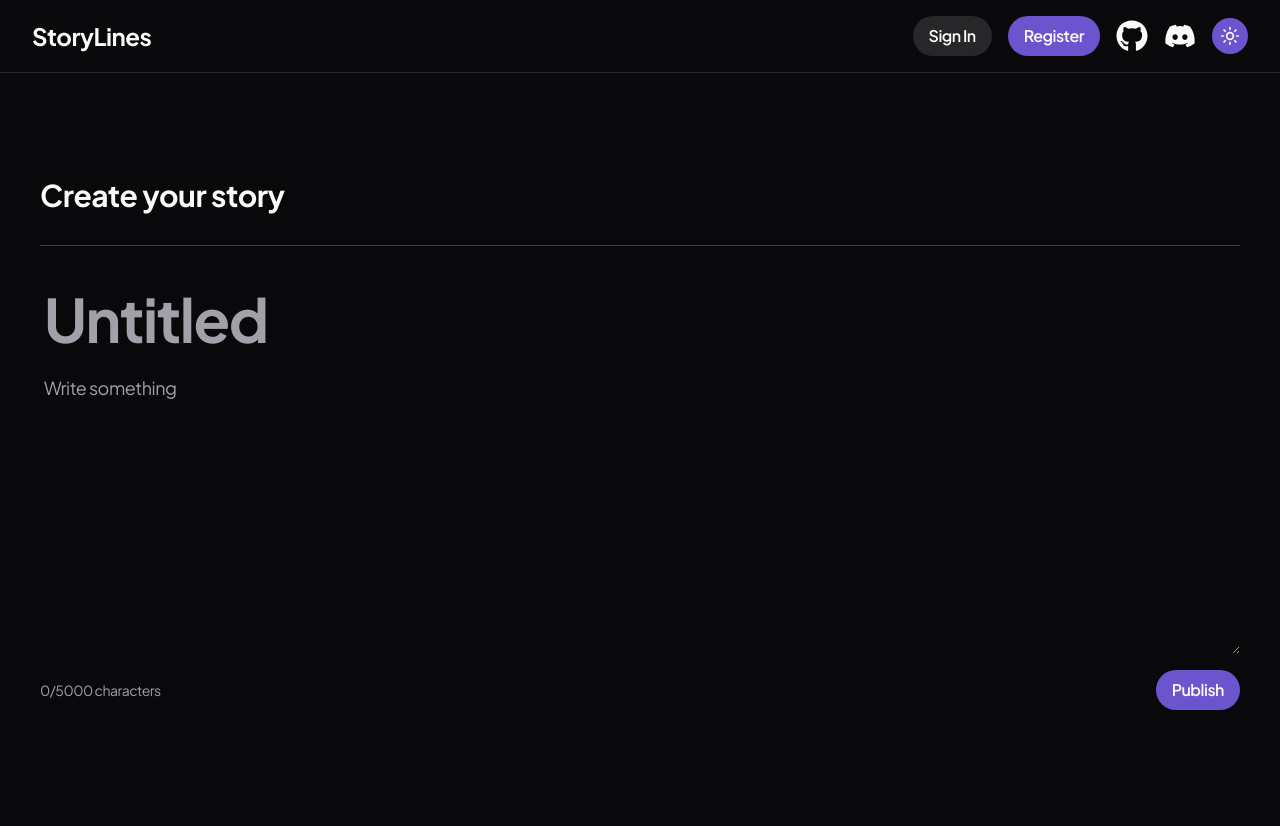
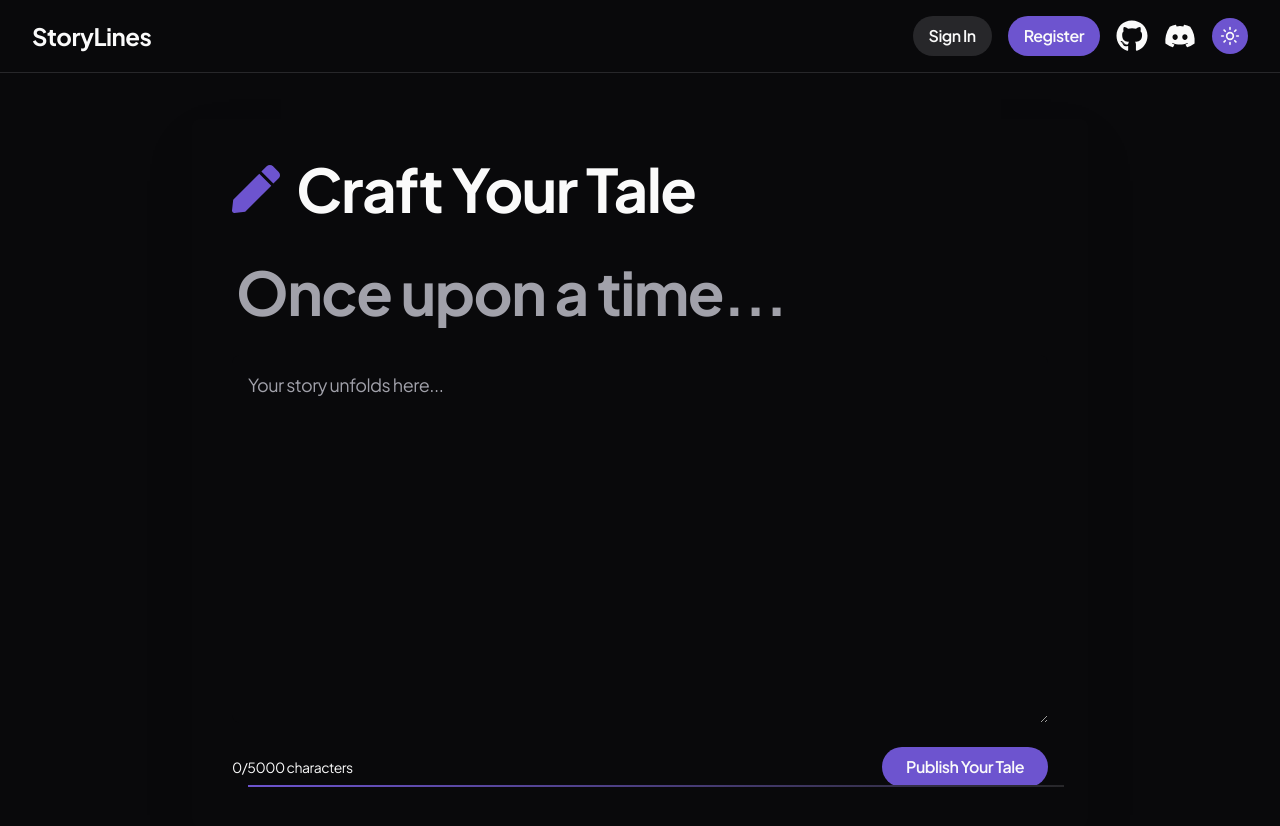
Before and after one commit to praneethravuri/storylines, a Next.js app: page /create-story in a window 1280 px wide. Shown: the top 826 px of the page. Built offline with nearby package versions, Linux system fonts and the light colour scheme.

Commit message:
Create story page redesign

```diff
--- a/app/create-story/page.tsx
+++ b/app/create-story/page.tsx
@@ -4,10 +4,11 @@ import { useSearchParams, useRouter } from 'next/navigation';
 import { Input } from "@/components/ui/input";
 import { Textarea } from "@/components/ui/textarea";
 import { useToast } from '@/components/ui/use-toast';
+import { FaPen, FaSpinner } from 'react-icons/fa';
 
 const Loading = () => (
   <div className='flex justify-center items-center min-h-screen'>
-    <div className='text-white'>Loading...</div>
+    <FaSpinner className="animate-spin text-4xl text-primary" />
   </div>
 );
 
@@ -52,19 +53,17 @@ const CreateStory = () => {
 
       if (response.ok) {
         toast({
-          title: "Post created successfully"
+          title: "Story created successfully",
+          description: "Your tale has been added to the narrative tapestry.",
         });
         setTitle('');
         setContent('');
         setCharacterCount(0);
-
-        // Redirect to /storymap
         router.push('/storymap');
       } else {
-        // Handle errors
         toast({
           title: "Failed to submit story",
-          description: "Please try again.",
+          description: "The quill faltered. Please try again.",
           variant: "destructive"
         });
       }
@@ -72,7 +71,7 @@ const CreateStory = () => {
       console.error('Error submitting story:', error);
       toast({
         title: "An error occurred",
-        description: "Please try again.",
+        description: "The pages remain blank. Please try again.",
         variant: "destructive"
       });
     }
@@ -80,40 +79,42 @@ const CreateStory = () => {
 
   return (
     <Suspense fallback={<Loading />}>
-      <div className='flex flex-col items-center min-h-screen py-16'>
-        <div className='p-10 w-full max-w-7xl'>
-          <div className="space-y-8">
-            <h1 className="text-3xl font-bold">Create your story</h1>
-            {/* {currId && (
-              <p className="text-sm text-gray-400">
-                Creating a story connected to: {currId}
-              </p>
-            )} */}
-            <form onSubmit={handleSubmit} className="space-y-4 border-t border-zinc-700 pt-8">
-              <Input
-                className='border-none focus:outline-none text-4xl font-bold tracking-tight sm:text-6xl bg-transparent text-white placeholder-gray-500'
-                placeholder='Untitled'
-                style={{ caretColor: 'white' }}
-                value={title}
-                onChange={(e) => setTitle(e.target.value)}
-              />
+      <div className='flex justify-center items-center min-h-screen'>
+        <div className='p-10 w-full max-w-4xl rounded-lg shadow-2xl'>
+          <div className="space-y-8 relative">
+            <div className="flex items-center space-x-4">
+              <FaPen className="text-5xl text-primary" />
+              <h1 className="heading-primary">Craft Your Tale</h1>
+              <div className="absolute bottom-0 left-0 w-full h-0.5 bg-gradient-to-r from-primary to-secondary"></div>
+            </div>
+            <form onSubmit={handleSubmit} className="space-y-6">
+              <div className="">
+                <Input
+                  className='border-none focus:outline-none text-4xl font-bold tracking-tight sm:text-6xl bg-transparent text-foreground placeholder-gray-500'
+                  placeholder='Once upon a time...'
+                  style={{ caretColor: 'white' }}
+                  value={title}
+                  onChange={(e) => setTitle(e.target.value)}
+                />
+
+              </div>
               <Textarea
-                rows={10}
-                className='border-none focus:outline-none w-full text-white bg-transparent'
-                placeholder='Write something'
+                rows={12}
+                className='border-none focus:outline-none w-full text-foreground rounded-lg p-4 text-lg'
+                placeholder='Your story unfolds here...'
                 onChange={handleTextChange}
                 maxLength={5000}
                 value={content}
               />
               <div className="flex justify-between items-center mt-4">
-                <span className="text-sm text-gray-400">
+                <span className="text-sm text-secondary-primary">
                   {characterCount}/5000 characters
                 </span>
                 <button
                   type="submit"
-                  className='btn btn-primary'
+                  className='btn btn-primary px-6 py-2 rounded-full'
                 >
-                  Publish
+                  Publish Your Tale
                 </button>
               </div>
             </form>
--- a/app/storymap/FlowMap.tsx
+++ b/app/storymap/FlowMap.tsx
@@ -12,7 +12,7 @@ import {
 } from '@xyflow/react';
 import '@xyflow/react/dist/style.css';
 import { useTheme } from "next-themes";
-import NodeCard from './NodeCard';
+import NodeCard from '../../components/NodeCard';
 import ControlPanel from './ControlPanel';
 
 export interface NodeData {
```
Also changed, not shown: components/NodeCard.tsx (renamed from app/storymap/NodeCard.tsx).
